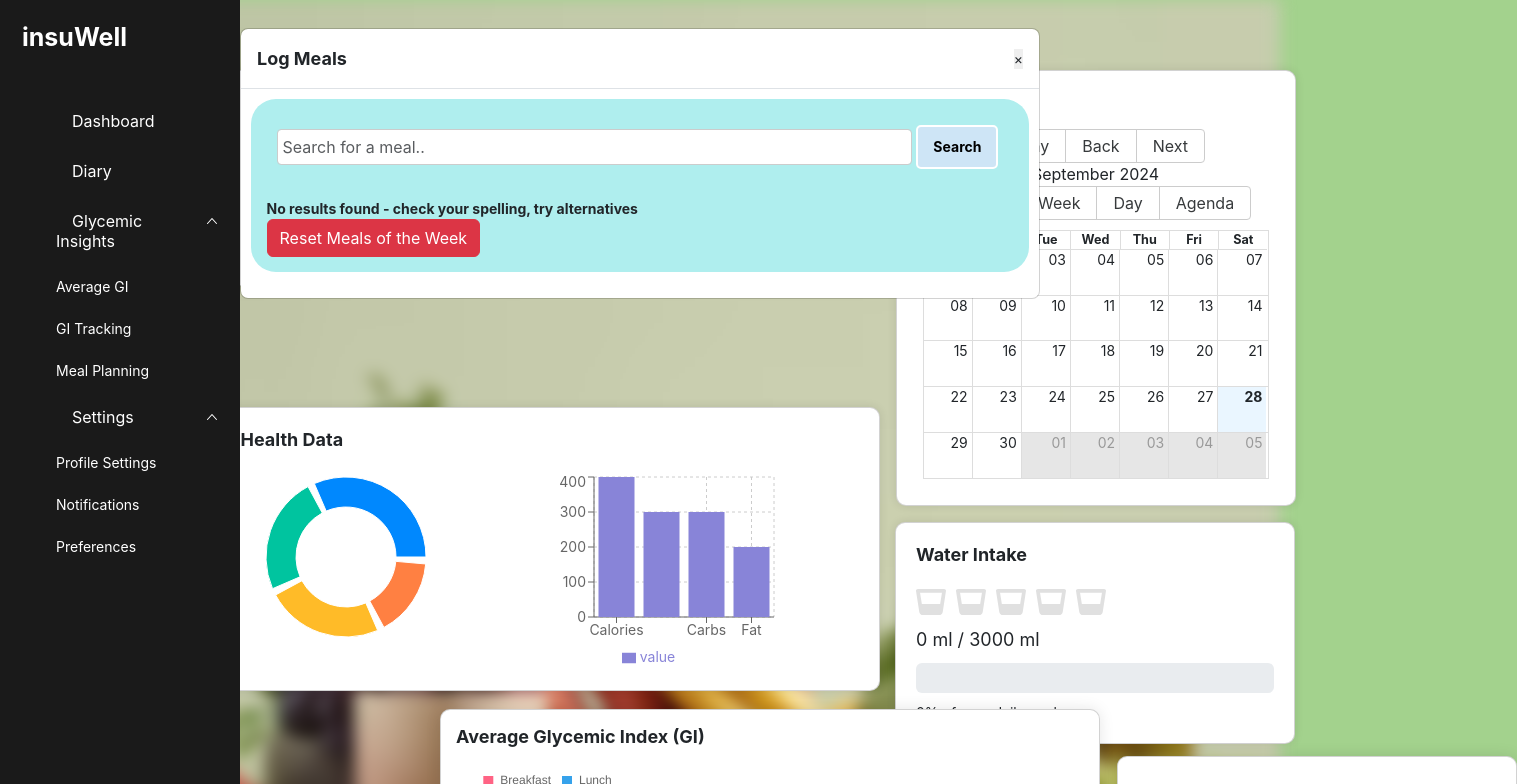
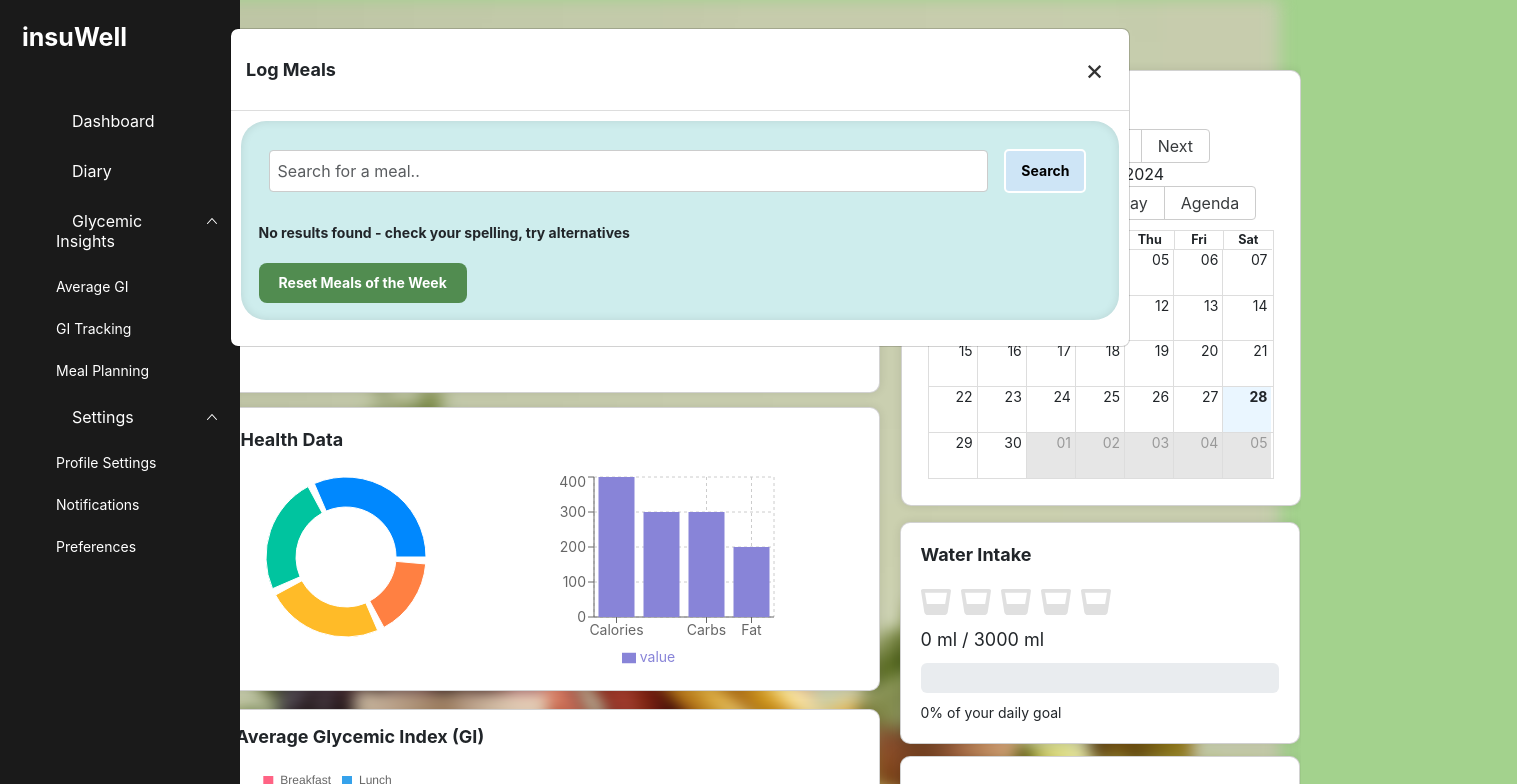
Before and after one commit to Saja-elkurtehi/InsuWell, a React (Create React App) app in the folder insulin-coach/: page /about in a window 1280 px wide. Both pictures are taken after a click on the button "Food". Shown: the top 784 px of the page, 1517 px wide, since content can reach past the window. Built offline with nearby package versions, Linux system fonts and the light colour scheme; some icons are missing.

Commit message:
fix modal

```diff
--- a/insulin-coach/src/components/AverageGICard.js
+++ b/insulin-coach/src/components/AverageGICard.js
@@ -72,7 +72,7 @@ const AverageGICard = () => {
             marginTop: '-35px',
             boxShadow: '0 0 15px rgba(0, 0, 0, 0.1)',
             marginBottom: '20px',
-            marginLeft: '-20px',
+            marginLeft: '-245px',
             width: '660px',
             height: '345px',
             animation: 'fadeIn 1s',
--- a/insulin-coach/src/components/Calendar.js
+++ b/insulin-coach/src/components/Calendar.js
@@ -23,6 +23,7 @@ const MyCalendar = () => {
         backgroundColor: 'white',
         marginTop: '50px',
         padding: '10px',
+        marginLeft: '5px',
         borderRadius: '10px',
         boxShadow: '0 0 10px rgba(0, 0, 0, 0.1)',
         width: '400px', // Set a larger width for the calendar card
--- a/insulin-coach/src/components/DiaryActions/DiaryActions.js
+++ b/insulin-coach/src/components/DiaryActions/DiaryActions.js
@@ -55,6 +55,7 @@ const DiaryActions = () => {
                     <div className="card" style={{
                         backgroundColor: 'white',
                         marginTop: '50px',
+                        height: '323px',
                         padding: '10px',
                         borderRadius: '10px',
                         boxShadow: '0 0 10px rgba(0, 0, 0, 0.1)',
@@ -65,18 +66,18 @@ const DiaryActions = () => {
                                 <button type="button" className="btn btn-primary m-1" title="Log a serving to your diary" onClick={handleShow}>
                                     <FaAppleAlt /> Food
                                 </button>
-                                 {/*<button type="button" className="btn btn-primary m-1" title="Log an exercise to your diary">
+                                 <button type="button" className="btn btn-primary m-1" title="Log an exercise to your diary">
                                     <FaRunning /> Exercise
-                                </button>*/}
+                                </button>
                                 <button type="button" className="btn btn-primary m-1" title="Log a biometric to your diary">
                                     <FaHeartbeat /> Biometric
                                 </button>
-                                {/*<button type="button" className="btn btn-primary m-1" title="Log a note to your diary">
+                                <button type="button" className="btn btn-primary m-1" title="Log a note to your diary">
                                     <FaStickyNote /> Journal
                                 </button>
                                 <button type="button" className="btn btn-primary m-1" title="Log a fast to your diary">
                                     <FaFastBackward /> Fast
-                </button>*/}
+                </button>
                             </div>
 
                             <h5>Meals of the Week</h5>
--- a/insulin-coach/src/components/Modals/FoodLogModal.css
+++ b/insulin-coach/src/components/Modals/FoodLogModal.css
@@ -1,41 +1,45 @@
 .modal-custom {
-    max-width: 800px;
+    max-width: 900px;
     width: 90%;
     overflow-y: auto;
+    margin-right: 150px;
 }
 
 .modal-header {
     display: flex;
     align-items: center;
     justify-content: space-between;
+    padding: 15px; /* Add some padding for breathing room */
+    border-bottom: 1px solid #ddd; /* Adds a subtle separator */
 }
-.modal-body1{
+
+.modal-body1 {
     padding: 10px;
+}
 
-}
-.search-container{
-    background-color: paleturquoise;
+.search-container {
+    background-color: rgb(206, 237, 237);
     padding: 2%;
     border-radius: 25px;
-    box-shadow: inset;
+    box-shadow: inset 0px 0px 10px rgba(0,0,0,0.1); /* Adds soft shadow */
+}
 
-}
 .modal-body {
     padding: 10px;
     display: flex;
     align-items: center;
     justify-content: space-between;
     margin-right: 5px;
+}
 
-}
-.form-control{
-    width:88%;
-    padding: 5px;
+.form-control {
+    width: 88%;
+    padding: 8px; /* Slightly more padding */
     border: 1px solid #ccc;
     border-radius: 4px;
 }
 
-.no-results{
+.no-results {
     display: flex;
     margin-top: 20px;
     align-items: center;
@@ -44,11 +48,21 @@
 }
 
 .close {
+    font-size: 1.8rem; /* Makes the X button bigger */
+    padding: 5px 10px;
     margin-left: 10px;
     cursor: pointer;
+    background: none;
+    border: none;
+    color: #333; /* Makes X more prominent */
+    transition: color 0.3s ease;
 }
 
-.button{
+.close:hover {
+    color: #555; /* Darkens X on hover */
+}
+
+.button {
     background-color: #cee5F6;
     color: black;
     border: none;
@@ -56,14 +70,14 @@
     border-radius: 5px;
     border: 2px solid white;
     cursor: pointer;
-    transition: background-color 0.3s;
+    transition: background-color 0.3s, color 0.3s;
     font-weight: bold;
 }
+
 .button:hover {
     background-color: #a1c1e2;
     color: white;
 }
-
 
 .clickable-item {
     cursor: pointer;
@@ -78,12 +92,26 @@
     background-color: #8ab1d7;
 }
 
-.btn-space {
-
-}
-
-.list-group-item{
+.list-group-item {
     display: flex;
     justify-content: space-between;
     align-items: center;
+    padding: 10px; /* Adds padding to list items */
+    border-bottom: 1px solid #eee; /* Adds subtle borders between items */
 }
+
+.btn-reset {
+    background-color: #518c50; /* Softer red color */
+    color: white;
+    border: none;
+    padding: 10px 20px;
+    border-radius: 8px; /* Rounded corners */
+    font-weight: bold;
+    cursor: pointer;
+    transition: background-color 0.3s ease;
+    margin-top: 20px; /* Adds top margin */
+}
+
+.btn-reset:hover {
+    background-color: #477849; /* Darker red on hover */
+}
--- a/insulin-coach/src/components/Modals/FoodLogModal.js
+++ b/insulin-coach/src/components/Modals/FoodLogModal.js
@@ -1,4 +1,3 @@
-// src/components/FoodLogModal.js
 import React, { useState } from 'react';
 import 'bootstrap/dist/css/bootstrap.min.css';
 import axios from 'axios';
@@ -8,34 +7,28 @@ import NutrientChart from '../Charts/NutrientChart';
 const FoodLogModal = ({ show, handleClose, onMealsUpdate }) => {
     const [searchTerm, setSearchTerm] = useState('');
     const [results, setResults] = useState([]);
-    const [activeMealId, setActiveMealId] = useState(null)
-    //const [mealDetails, setMealDetails] = useState(null);
-    const [mealDetails, setMealDetails] = useState({ ingredients: [], nutrition: null, properties: null});
+    const [activeMealId, setActiveMealId] = useState(null);
+    const [mealDetails, setMealDetails] = useState({ ingredients: [], nutrition: null, properties: null });
+    const [mealsOfTheWeek, setMealsOfTheWeek] = useState([]);
     const API_KEY = 'b6c0093f8fd148ae9bbf3df4a57b5fc6';
     const LIMIT = 5;
 
-    const [mealsOfTheWeek, setMealsOfTheWeek] = useState([]);
-
     const handleAddMeal = (meal) => {
         setMealsOfTheWeek([...mealsOfTheWeek, meal]);
-        console.log("meals",mealsOfTheWeek);
         setActiveMealId(null);
-        onMealsUpdate([...mealsOfTheWeek, meal]); // Update parent
+        onMealsUpdate([...mealsOfTheWeek, meal]);
     };
 
     const handleCloseModal = () => {
         handleClose();
-        onMealsUpdate(mealsOfTheWeek); // Pass meals back when closing the modal
+        onMealsUpdate(mealsOfTheWeek);
     };
 
     const handleResetMeals = () => {
         setMealsOfTheWeek([]);
-        //onResetMeals(); // Call reset function from parent
     };
 
     const handleSearch = async () => {
-        // Here you can call your food API with the search term
-        console.log('Searching for:', searchTerm);
         try {
             const response = await axios.get(
                 `https://api.spoonacular.com/recipes/complexSearch`,
@@ -47,7 +40,6 @@ const FoodLogModal = ({ show, handleClose, onMealsUpdate }) => {
                     },
                 }
             );
-            console.log(response.data);
             setResults(response.data.results || []);
         } catch (error) {
             console.error('Error fetching data:', error);
@@ -66,16 +58,11 @@ const FoodLogModal = ({ show, handleClose, onMealsUpdate }) => {
                 })
             ]);
 
-            // Store the meal details
             setMealDetails({
                 ingredients: ingredientsResponse.data.ingredients,
                 nutrition: nutritionResponse.data.nutrients,
                 properties: nutritionResponse.data.properties
             });
-
-            //console.log("data", nutritionResponse.data);
-            console.log("nutrients", nutritionResponse.data.nutrients);
-            console.log("properties", nutritionResponse.data.properties);
         } catch (error) {
             console.error('Error fetching meal details:', error.message);
         }
@@ -106,12 +93,11 @@ const FoodLogModal = ({ show, handleClose, onMealsUpdate }) => {
                                 </button>
                             </div>
 
-                            {results.length == 0 && (
+                            {results.length === 0 && (
                                 <div className="no-results">
                                     No results found - check your spelling, try alternatives
-                                    </div>
-
-                                )}
+                                </div>
+                            )}
 
                             {results.length > 0 && (
                                 <ul className="list-group mt-2">
@@ -129,18 +115,17 @@ const FoodLogModal = ({ show, handleClose, onMealsUpdate }) => {
                                                 >
                                                     Add Meal
                                                 </button>
-                                                )
-                                            }
+                                            )}
                                         </li>
                                     ))}
                                 </ul>
                             )}
-                            <button onClick={handleResetMeals} className="btn btn-danger">Reset Meals of the Week</button>
+                            <button onClick={handleResetMeals} className="btn-reset">Reset Meals of the Week</button>
                         </div>
+
                         <div className="row mt-3">
-                            {mealDetails.ingredients.length >0 && (
+                            {mealDetails.ingredients.length > 0 && (
                                 <div className="col-md-6">
-
                                     <h6>Ingredients:</h6>
                                     <ul>
                                         {mealDetails.ingredients.map((ingredient, index) => (
@@ -151,7 +136,6 @@ const FoodLogModal = ({ show, handleClose, onMealsUpdate }) => {
                                     </ul>
                                 </div>
                             )}
-
 
                             {mealDetails.properties && Array.isArray(mealDetails.properties) && (
                                 <div className="col-md-6">
@@ -171,32 +155,8 @@ const FoodLogModal = ({ show, handleClose, onMealsUpdate }) => {
                             <div className="mt-3">
                                 <h6>Nutrition Information:</h6>
                                 <NutrientChart nutrients={mealDetails.nutrition} />
-                                 {/*<ul>
-                                    {mealDetails.nutrition.map((nutrient, index) => (
-                                         <li key={index}>
-                                            {nutrient.name}: {nutrient.amount} {nutrient.unit}
-                                            {nutrient.percentOfDailyNeeds && (
-                                                <span> ({nutrient.percentOfDailyNeeds.toFixed(2)}% of Daily Needs)</span>
-                                            )}
-                                        </li>
-                                    ))}
-                                            </ul>*/}
                             </div>
                         )}
-                        {/* {mealDetails.properties && Array.isArray(mealDetails.properties) && (
-                            <div className="mt-3">
-                                <h6>Additional Properties:</h6>
-                                <ul>
-                                    {mealDetails.properties.map((property, index) => (
-                                        <li key={index}>
-                                            {property.name}: {property.amount} {property.unit}
-                                        </li>
-                                    ))}
-                                </ul>
-                            </div>
-                                    )}*/}
-
-
                     </div>
                 </div>
             </div>
--- a/insulin-coach/src/components/WeightBMICard.js
+++ b/insulin-coach/src/components/WeightBMICard.js
@@ -57,7 +57,7 @@ const cardStyle = {
     backgroundColor: 'white',
     padding: '15px',
     position: 'relative', // Set position to relative
-    left: '657px', // Adjust the left position as needed
+    left: '435px', // Adjust the left position as needed
     borderRadius: '10px',
     marginTop: '-318px',
     boxShadow: '0 0 15px rgba(0, 0, 0, 0.1)',
```
